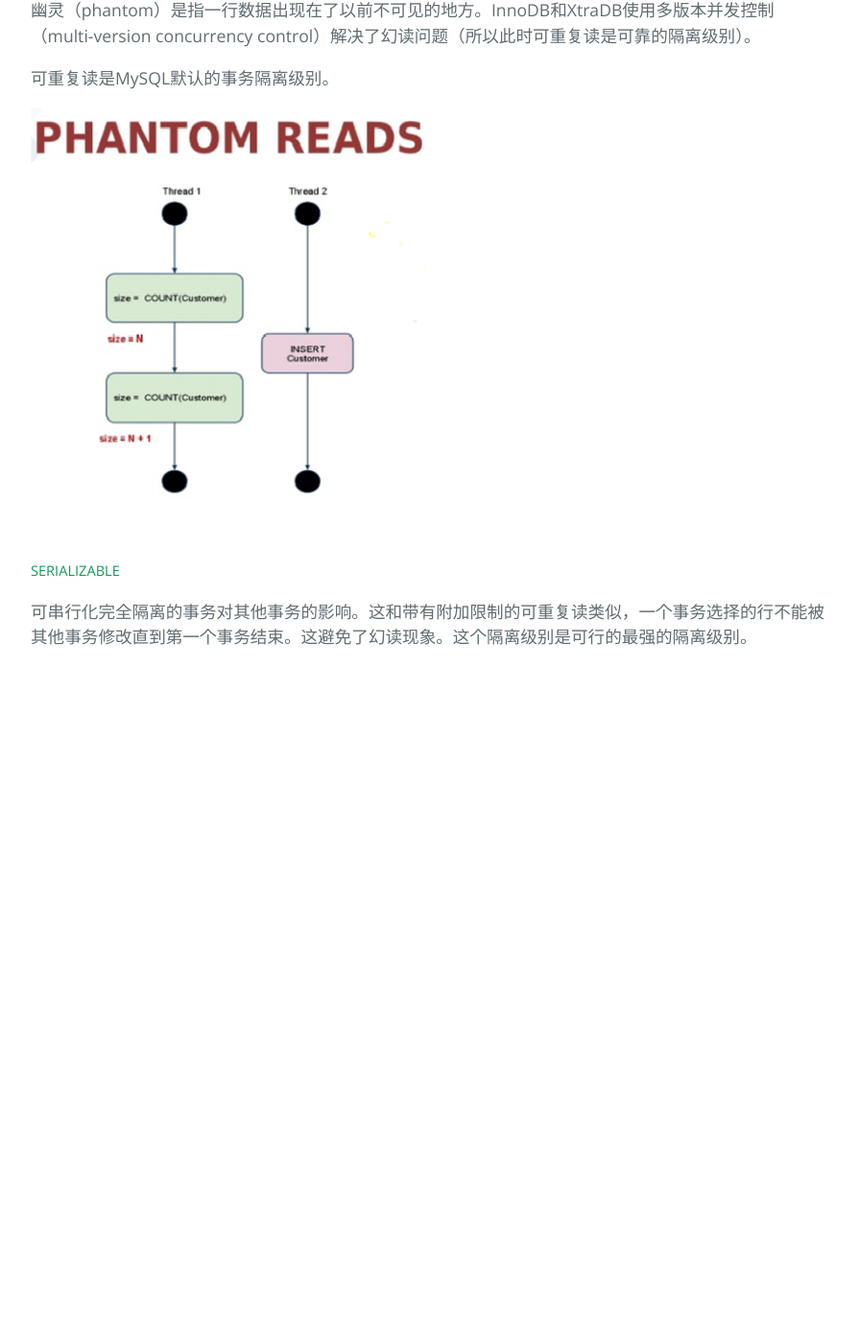
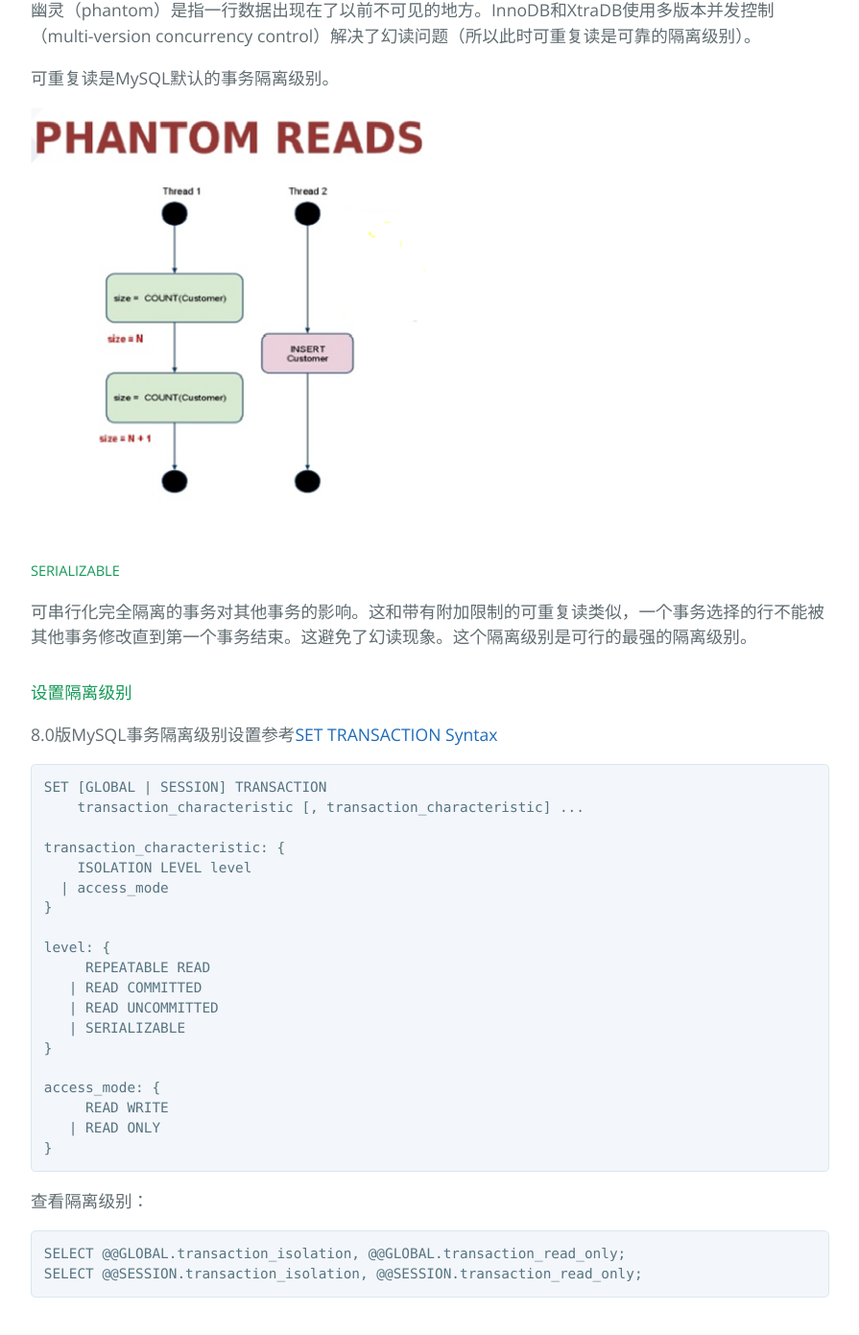
Before and after one commit to dingl-designer/blog, a Jekyll site: the page built from docs/articles/working-scene/Mysql.md, in a window 1280 px wide and 1400 px high, scrolled down 4890 px. Shown: the top 1391 px of the window at 96% size, without its empty margins (192-1087 px from the left). Built offline with Jekyll 4.4.1, drawn with Linux system fonts in a browser that asks for light colours; our own code applies the rules of GitHub Pages for plain Markdown files; before the commit the page ends 5616 px from its top, so only the background shows below that.

Commit message:
set tx isolation level

````diff
--- a/docs/articles/working-scene/Mysql.md
+++ b/docs/articles/working-scene/Mysql.md
@@ -159,3 +159,36 @@ SQL标准定义的四个隔离级别MySQL全都支持，这四个隔离级别为
 ##### SERIALIZABLE
 
 可串行化完全隔离的事务对其他事务的影响。这和带有附加限制的可重复读类似，一个事务选择的行不能被其他事务修改直到第一个事务结束。这避免了幻读现象。这个隔离级别是可行的最强的隔离级别。
+
+#### 设置隔离级别
+
+8.0版MySQL事务隔离级别设置参考[SET TRANSACTION Syntax](https://dev.mysql.com/doc/refman/8.0/en/set-transaction.html)
+
+```mysql
+SET [GLOBAL | SESSION] TRANSACTION
+    transaction_characteristic [, transaction_characteristic] ...
+
+transaction_characteristic: {
+    ISOLATION LEVEL level
+  | access_mode
+}
+
+level: {
+     REPEATABLE READ
+   | READ COMMITTED
+   | READ UNCOMMITTED
+   | SERIALIZABLE
+}
+
+access_mode: {
+     READ WRITE
+   | READ ONLY
+}
+```
+
+查看隔离级别：
+
+```mysql
+SELECT @@GLOBAL.transaction_isolation, @@GLOBAL.transaction_read_only;
+SELECT @@SESSION.transaction_isolation, @@SESSION.transaction_read_only;
+```
````
